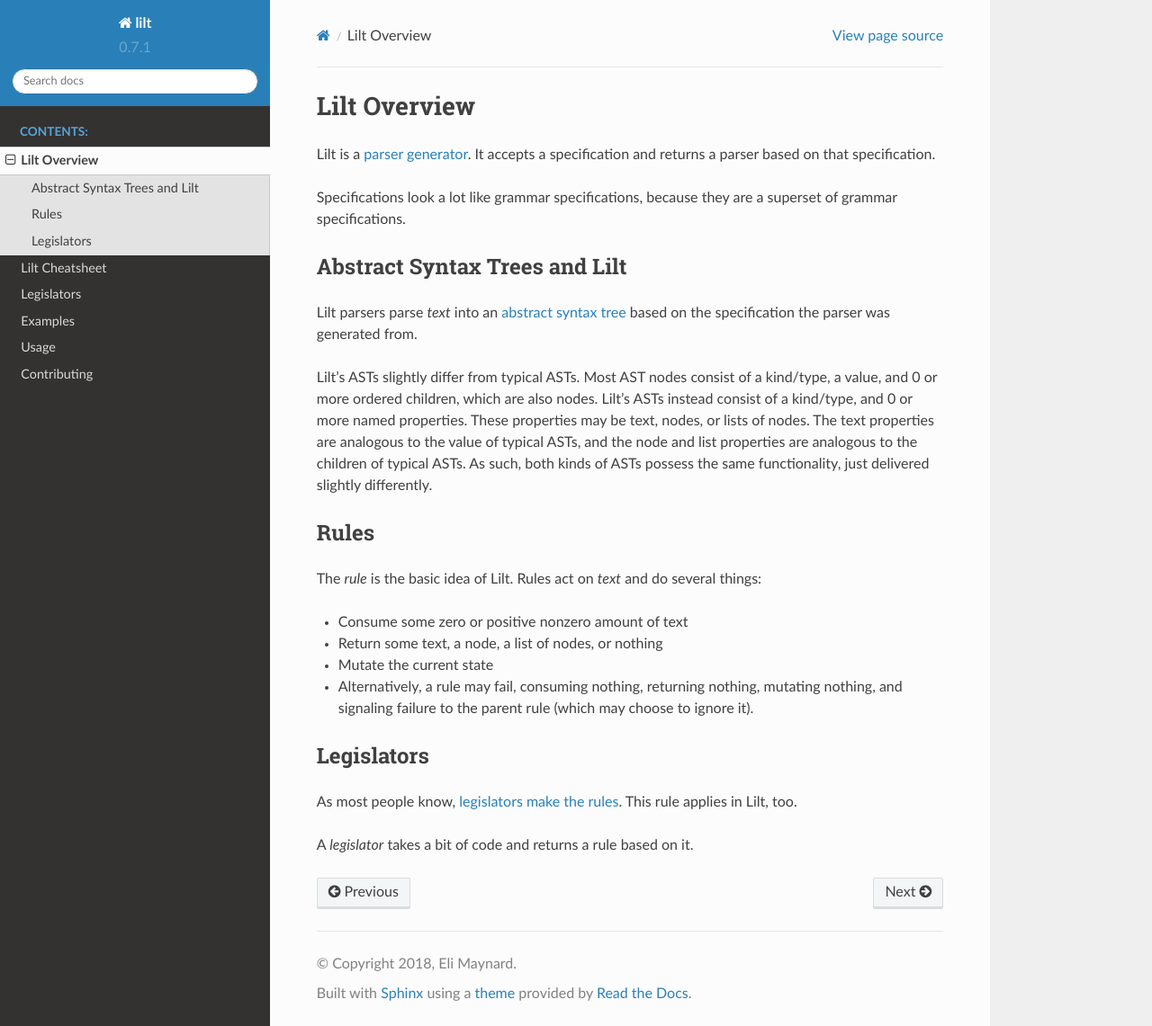
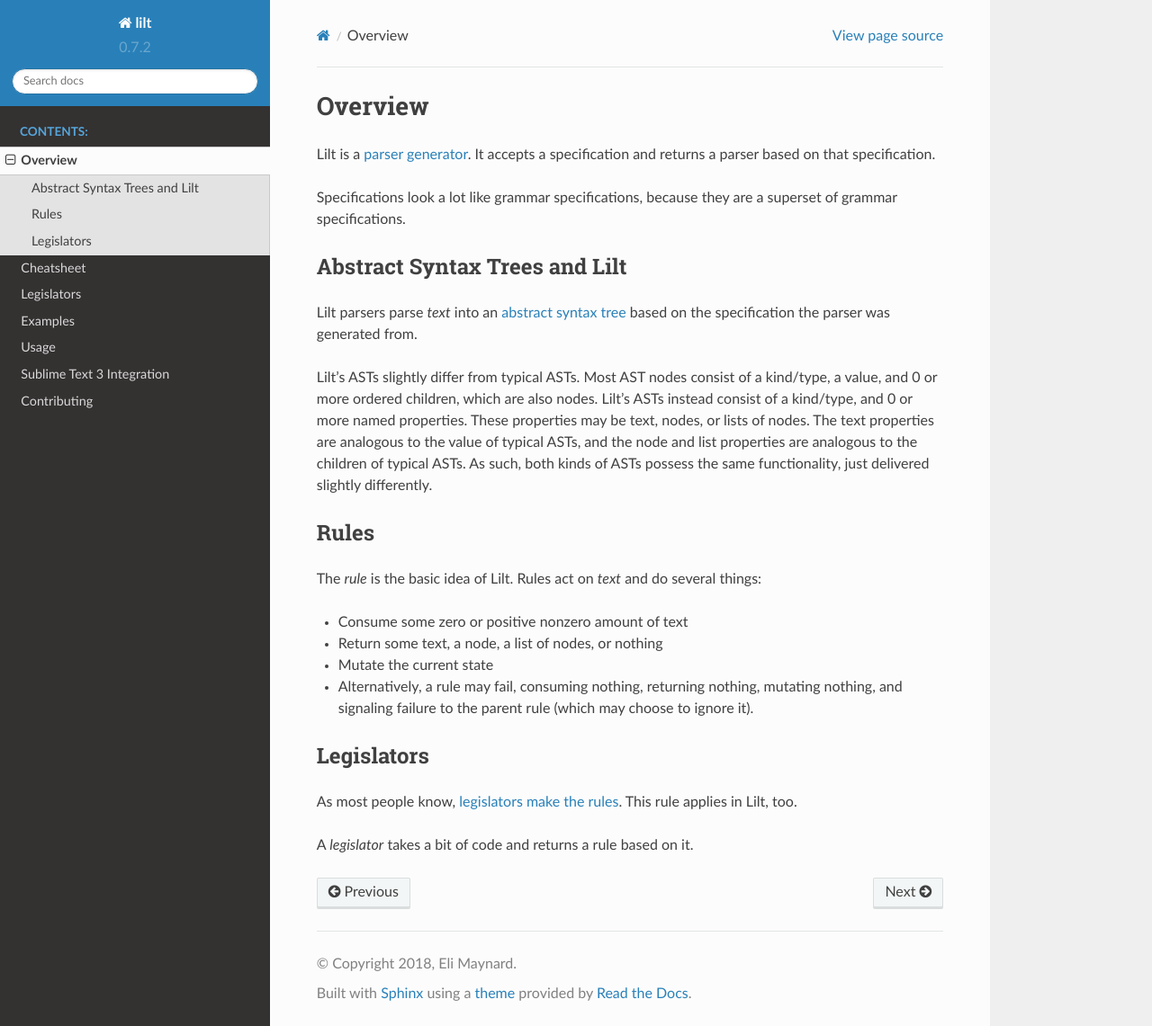
Before and after one commit to Quelklef/lilt, a Sphinx documentation site: the page built from docs/overview.rst, in a window 1280 px wide and 1141 px high. Shown: the whole window at 90% size. Built offline with Sphinx 7.4.7 and the Read the Docs theme 2.0.0, drawn with Linux system fonts in a browser that asks for light colours.

Commit message:
Added ST3 integration and self-specification

```diff
--- a/docs/cheatsheet.rst
+++ b/docs/cheatsheet.rst
@@ -1,6 +1,6 @@
 
-Lilt Cheatsheet
-===============
+Cheatsheet
+==========
 
 Constructs
 ----------
--- a/docs/overview.rst
+++ b/docs/overview.rst
@@ -1,6 +1,6 @@
 
-Lilt Overview
-=============
+Overview
+========
 
 .. _`parser generator`: https://en.wikipedia.org/wiki/Compiler-compiler
 
--- a/src/version.txt
+++ b/src/version.txt
@@ -1 +1 @@
-0.7.1
+0.7.2
```
Also changed, not shown: docs/usage.rst (+9 -0 lines), 4 other files.
